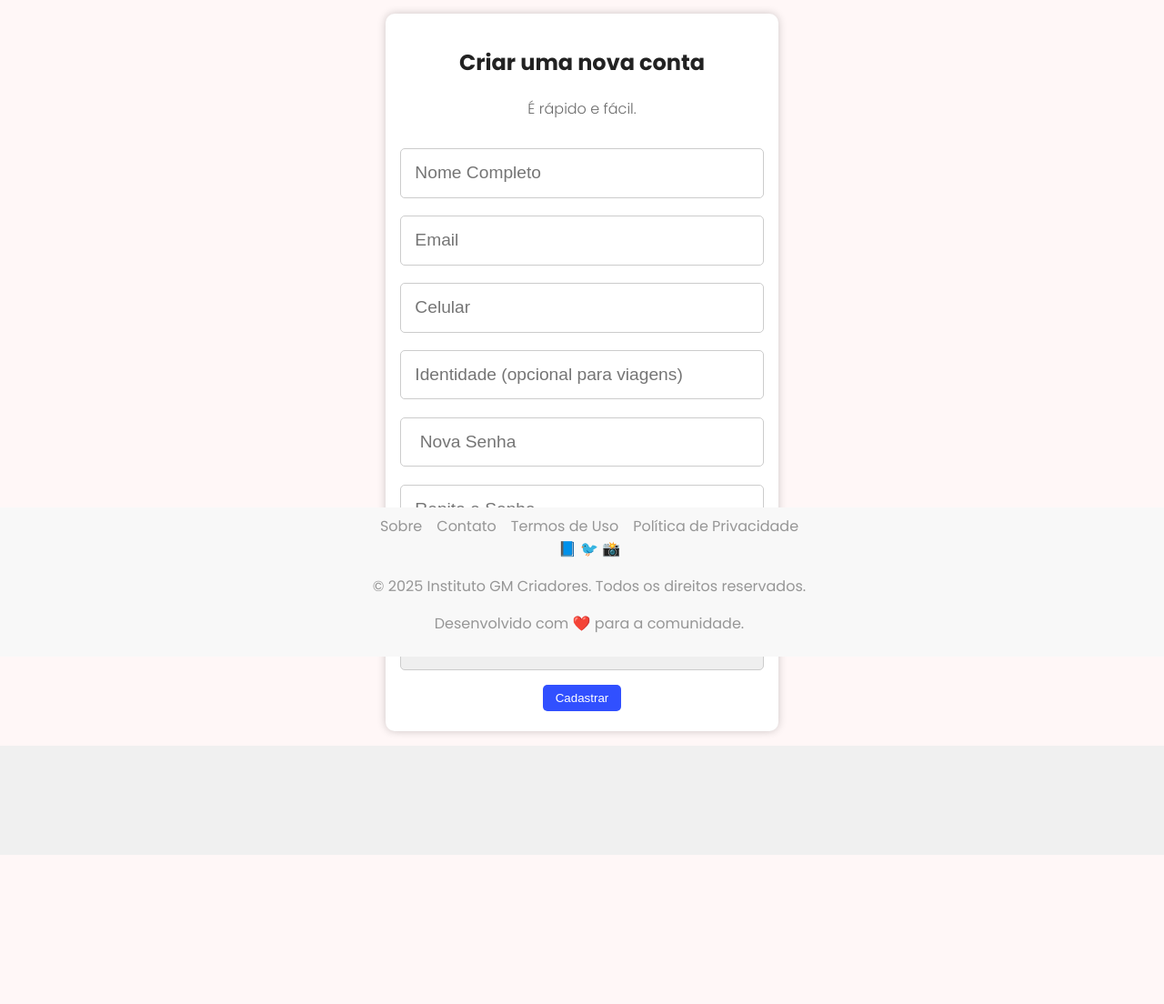
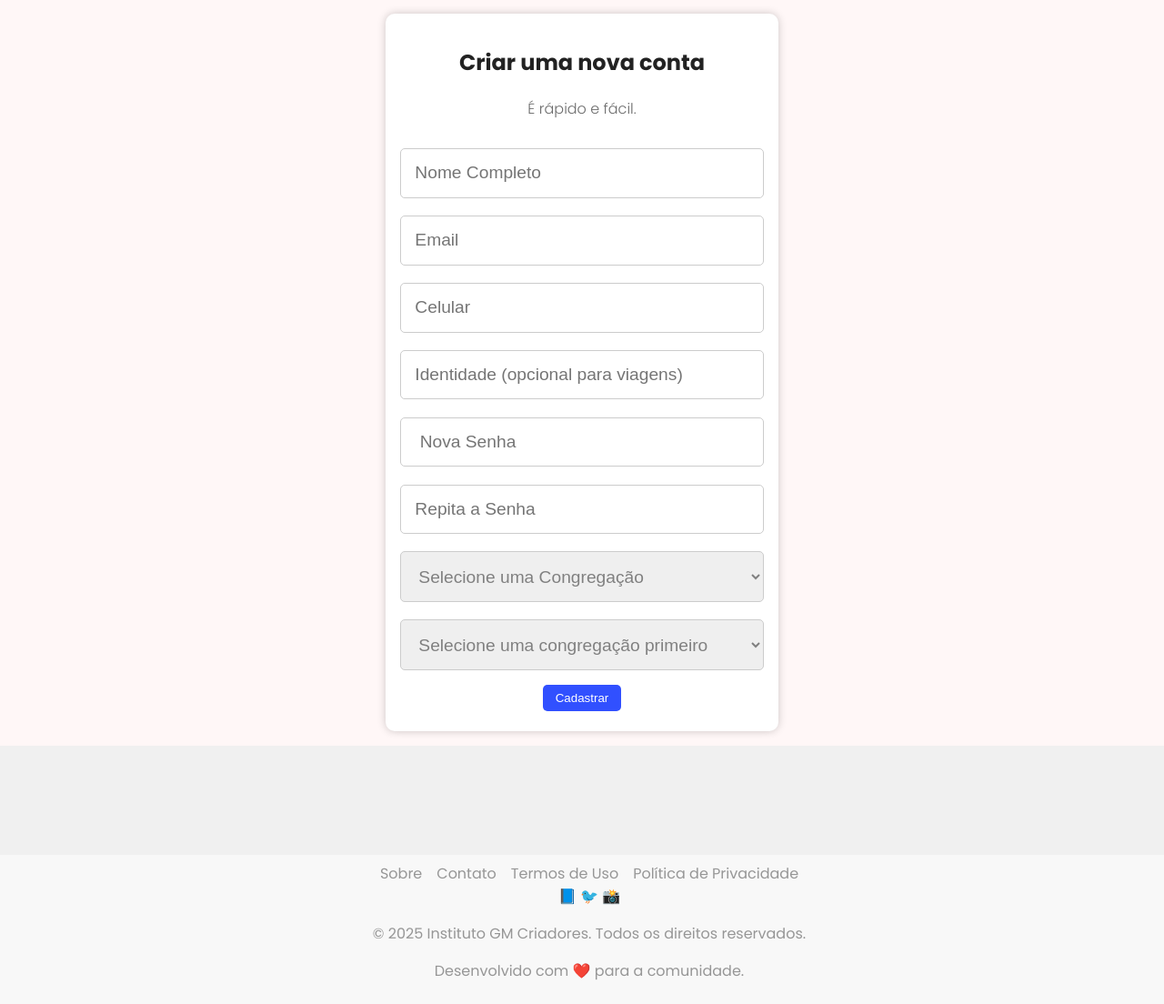
Before and after one commit to matheuswilliam95/Umadat, a PHP site: page /umadat/pages/cadastro.php in a window 1280 px wide. Shown: the part 78-1182 px from the top of the page at 91% size. Before the commit the page ends 1018 px from the top, so only its background shows below. Run offline with PHP 8.4, Linux system fonts and the light colour scheme; data that the repository does not hold is empty.

Commit message:
Comment out fixed position for footer in style.css for improved layout flexibility

```diff
--- a/files/public/css/style.css
+++ b/files/public/css/style.css
@@ -148,7 +148,7 @@ form {
 
 /*  --------------------------------- Footer ---------------------------- */
 .desktop_footer {
-    position: fixed;
+    /* position: fixed; */
     bottom: 0;
     width: 100%;
     background-color: #f8f8f8;
```
